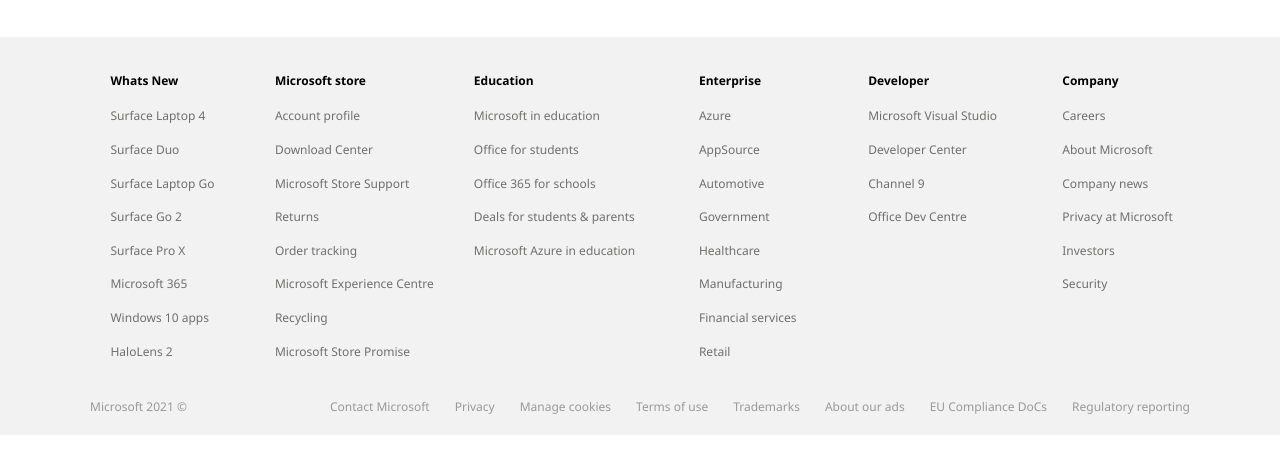
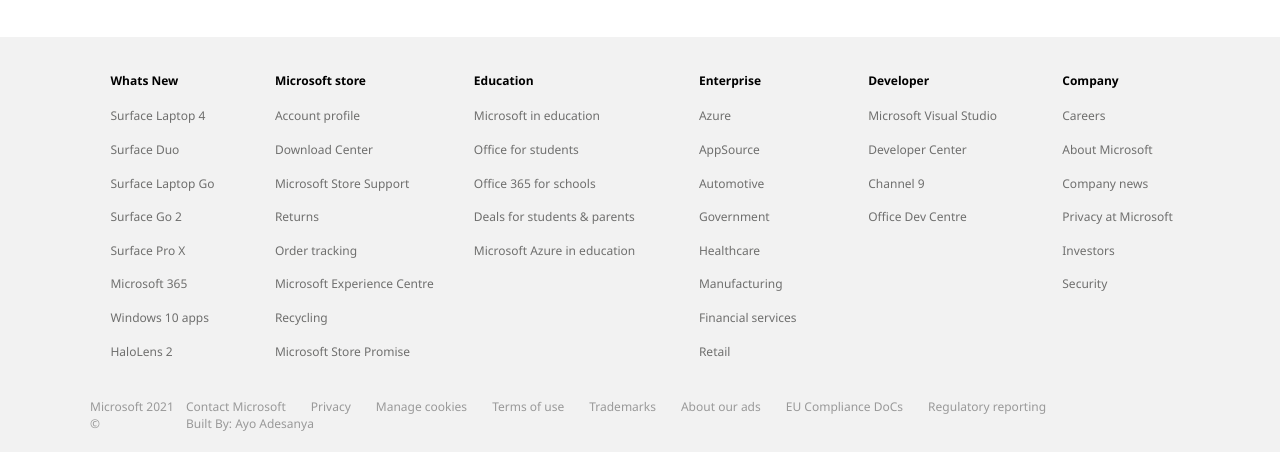
Before and after one commit to AyoCodess/Remake-of-Microsoft-Website-2021-VANILLA-JS, a website built with Parcel: page index.html in a window 1280 px wide. Shown: the part 2255-2707 px from the top of the page. Built offline with nearby package versions, Linux system fonts and the light colour scheme.

Commit message:
footer: added author

```diff
--- a/index.html
+++ b/index.html
@@ -473,6 +473,7 @@
             <li><a href="#">About our ads</a></li>
             <li><a href="#">EU Compliance DoCs</a></li>
             <li><a href="#">Regulatory reporting</a></li>
+            <li><a href="#">Built By: Ayo Adesanya</a></li>
 
 
           </ul>
```
